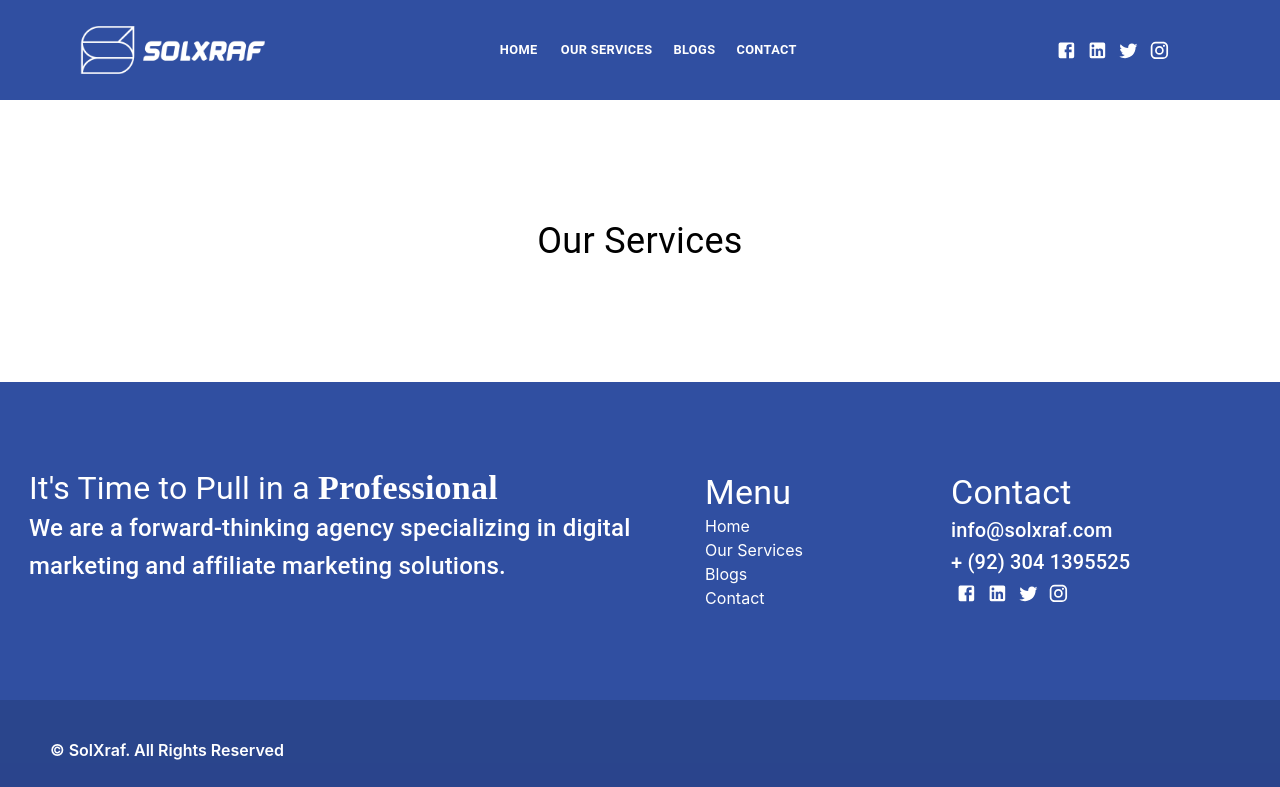
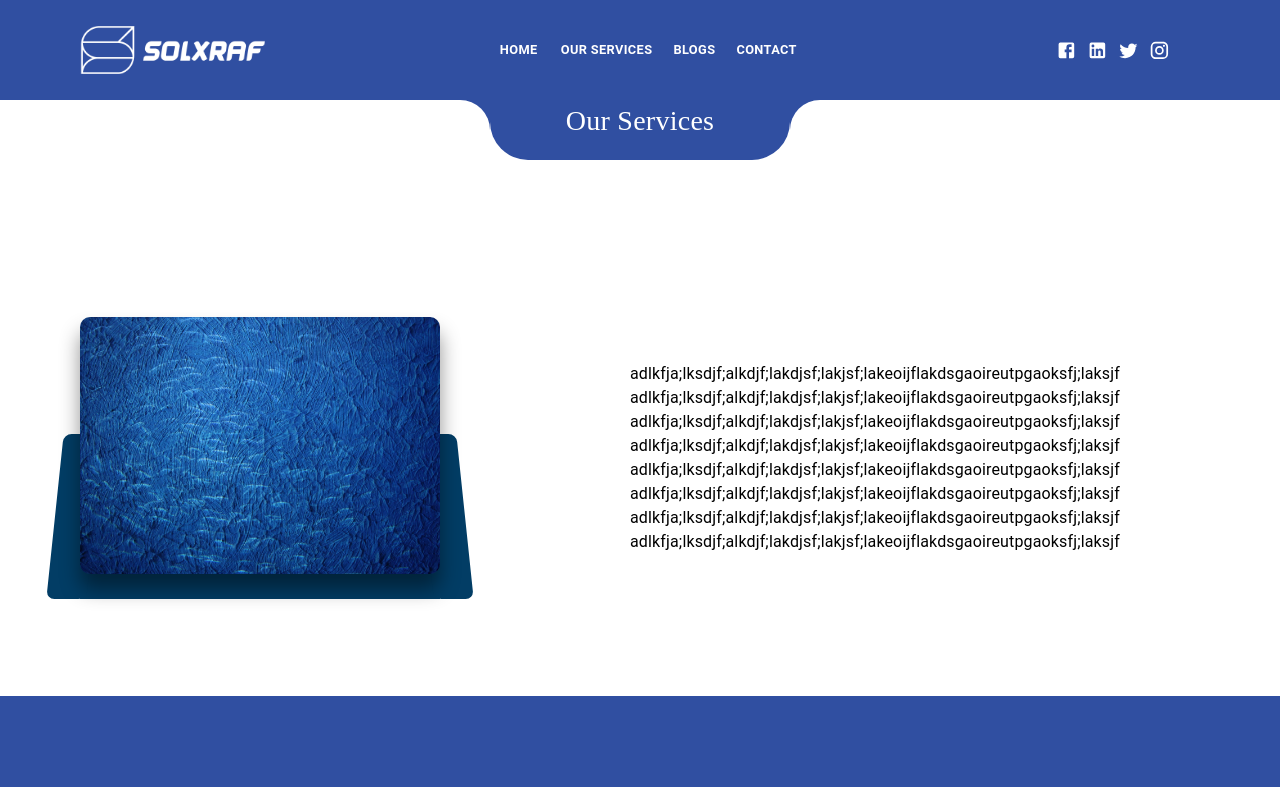
Before and after one commit to hammadaslam1/SOLXRAF-marketing, a React (Create React App) app in the folder client/: page /portfolio in a window 1280 px wide. Shown: the top 787 px of the page. Built offline with nearby package versions, Linux system fonts and the light colour scheme.

Commit message:
initiated blogs section

```diff
--- /dev/null
+++ b/client/src/components/cards/BlogCard.jsx
@@ -0,0 +1,33 @@
+import * as React from "react";
+import Card from "@mui/material/Card";
+import CardContent from "@mui/material/CardContent";
+import CardMedia from "@mui/material/CardMedia";
+import Typography from "@mui/material/Typography";
+import { CardActionArea } from "@mui/material";
+import PIC from '../assets/backgrounds/textureBack.jpg'
+
+const BlogCard = () => {
+  return (
+    <Card sx={{ maxWidth: 345 }}>
+      <CardActionArea>
+        <CardMedia
+          component="img"
+          height="140"
+          image={PIC}
+          alt="green iguana"
+        />
+        <CardContent>
+          <Typography gutterBottom variant="h5" component="div">
+            Lizard
+          </Typography>
+          <Typography variant="body2" color="text.secondary">
+            Lizards are a widespread group of squamate reptiles, with over 6,000
+            species, ranging across all continents except Antarctica
+          </Typography>
+        </CardContent>
+      </CardActionArea>
+    </Card>
+  );
+};
+
+export default BlogCard;
--- a/client/src/components/navbars/Header.jsx
+++ b/client/src/components/navbars/Header.jsx
@@ -14,7 +14,12 @@ const Header = () => {
       }}
     >
       <div
-        style={{ width: "100%", height: "100%", backgroundColor: "#304FA1aa" }}
+        style={{
+          width: "100%",
+          height: "100%",
+          backgroundColor: "#304FA1aa",
+          position: "relative",
+        }}
       >
         <div className="flex flex-col  p-[20px] text-lg">
           <Typography
@@ -61,6 +66,17 @@ const Header = () => {
             Book Meeting
           </Button>
         </div>
+        <div
+          style={{
+            width: "50px",
+            height: "50px",
+            backgroundColor: "transparent",
+            borderRadius: "50%",
+            pointerEvents: 'none', /* Ensure the inner div doesn't capture mouse events */
+    // borderRadius: 'inherit',
+            zIndex: -3,
+          }}
+        ></div>
       </div>
     </Box>
   );
--- /dev/null
+++ b/client/src/components/navbars/PageHeading.jsx
@@ -0,0 +1,79 @@
+import { Box, Typography } from "@mui/material";
+
+const PageHeading = (props) => {
+  return (
+    <Box
+      className="about-header"
+      sx={{
+        // backgroundImage: `url(${SERVICES})`,
+        // backgroundPosition: "center",
+        // backgroundSize: "cover",
+        // backgroundRepeat: "no-repeat",
+        // height: "67vh",
+        display: "flex",
+        justifyContent: "center",
+        alignItems: "center",
+        // color: "#fff",
+        // backgroundColor: "#0f0",
+        margin: "0",
+        padding: "0",
+      }}
+    >
+      <div
+        style={{
+          flex: 2,
+          // border: "2px solid #fff",
+          height: "60px",
+
+          backgroundColor: "#304FA1",
+        }}
+      >
+        <div
+          style={{
+            width: "100%",
+            height: "100%",
+            backgroundColor: "#fff",
+            borderTopRightRadius: "30px",
+          }}
+        ></div>
+      </div>
+      <Typography
+        fontSize="28px"
+        sx={{
+          flex: 1,
+          // border: "2px solid #304FA1",
+          color: "#fff",
+          textAlign: "center",
+          height: "60px",
+          borderBottomLeftRadius: "38px",
+          borderBottomRightRadius: "38px",
+          backgroundColor: "#304FA1",
+          fontFamily: "Krona One",
+          minWidth: "300px",
+        }}
+      >
+        {props.children}
+      </Typography>
+      <div
+        style={{
+          flex: 2,
+          // border: "2px solid #fff",
+          height: "60px",
+
+          backgroundColor: "#304FA1",
+        }}
+      >
+        <div
+          style={{
+            width: "100%",
+            height: "100%",
+            backgroundColor: "#fff",
+            borderTopLeftRadius: "30px",
+          }}
+        ></div>
+      </div>
+    </Box>
+  );
+};
+
+export default PageHeading;
--- a/client/src/index.css
+++ b/client/src/index.css
@@ -4,12 +4,16 @@
 @import url('https://fonts.googleapis.com/css2?family=Krona+One&display=swap');
 
 
+/* * {
+  font-family: 'Krona Ona' !important;
+} */
+
 body {
   margin: 0;
   /* font-family: 'krona one'; */
-  font-family: BlinkMacSystemFont, 'Segoe UI', 'Roboto', 'Oxygen',
+  /* font-family: 'Krona One', BlinkMacSystemFont, 'Segoe UI', 'Roboto', 'Oxygen',
     'Ubuntu', 'Cantarell', 'Fira Sans', 'Droid Sans', 'Helvetica Neue',
-    sans-serif !important;
+    sans-serif !important; */
   -webkit-font-smoothing: antialiased;
   -moz-osx-font-smoothing: grayscale;
   min-height: 100vh;
--- a/client/src/screens/Blogs.jsx
+++ b/client/src/screens/Blogs.jsx
@@ -1,4 +1,7 @@
 import { useEffect } from "react";
+import PageHeading from "../components/navbars/PageHeading";
+import { Box } from "@mui/material";
+import BlogCard from "../components/cards/BlogCard";
 
 const Blogs = () => {
   useEffect(() => {
@@ -7,9 +10,14 @@ const Blogs = () => {
   }, []);
   return (
     <div>
-            Blogs
+      <PageHeading>Our Blogs</PageHeading>
+      <Box sx={{display: 'flex', flexWrap: 'wrap', justifyContent: 'space-evenly', margin: '50px'}}>
+        {new Array(20).fill(0).map((data, i) => (
+          <BlogCard />
+        ))}
+      </Box>
     </div>
   );
-}
+};
 
 export default Blogs;
--- a/client/src/screens/Contact.jsx
+++ b/client/src/screens/Contact.jsx
@@ -1,11 +1,12 @@
 import { useEffect } from "react";
+import PageHeading from "../components/navbars/PageHeading";
 
 const Contact = () => {
   useEffect(() => {
     // Scroll to the top when the component mounts
     window.scrollTo(0, 0);
   }, []);
-  return <div>Contact</div>;
+  return <div><PageHeading>Contact Us</PageHeading></div>;
 };
 
 export default Contact;
--- a/client/src/screens/Portfolio.jsx
+++ b/client/src/screens/Portfolio.jsx
@@ -1,6 +1,9 @@
+/* eslint-disable jsx-a11y/alt-text */
 import { Box, Typography } from "@mui/material";
 import { useEffect } from "react";
 import SERVICES from "../components/assets/backgrounds/textureBack.jpg";
+import "../styles/portfolioCSS.css";
+import PageHeading from "../components/navbars/PageHeading";
 
 const Portfolio = () => {
   useEffect(() => {
@@ -9,23 +12,37 @@ const Portfolio = () => {
   }, []);
   return (
     <div>
-      <Box
-        className="about-header"
-        sx={{
-          // backgroundImage: `url(${SERVICES})`,
-          // backgroundPosition: "center",
-          // backgroundSize: "cover",
-          // backgroundRepeat: "no-repeat",
-          // height: "67vh",
-          display: "flex",
-          justifyContent: "center",
-          alignItems: "center",
-          // color: "#fff",
-          margin: "0",
-          padding: "0",
-        }}
-      >
-        <Typography fontSize="36px">Our Services</Typography>
+      <PageHeading>Our Services</PageHeading>
+      <Box className="about-body">
+        <div className="root">
+          <div style={{ height: "117px" }}>
+            <img
+              src={SERVICES}
+              width="360px"
+              style={{
+                boxShadow: "0px 15px 20px #0000006E",
+                borderRadius: "10px",
+              }}
+            />
+          </div>
+          <div
+            className="trapezoid"
+            style={{ height: "165px", width: "360px" }}
+          ></div>
+        </div>
+        <div style={{ flex: 1 }}></div>
+        <Box sx={{ flex: 3 }}>
+          <Typography>
+            adlkfja;lksdjf;alkdjf;lakdjsf;lakjsf;lakeoijflakdsgaoireutpgaoksfj;laksjf
+            adlkfja;lksdjf;alkdjf;lakdjsf;lakjsf;lakeoijflakdsgaoireutpgaoksfj;laksjf
+            adlkfja;lksdjf;alkdjf;lakdjsf;lakjsf;lakeoijflakdsgaoireutpgaoksfj;laksjf
+            adlkfja;lksdjf;alkdjf;lakdjsf;lakjsf;lakeoijflakdsgaoireutpgaoksfj;laksjf
+            adlkfja;lksdjf;alkdjf;lakdjsf;lakjsf;lakeoijflakdsgaoireutpgaoksfj;laksjf
+            adlkfja;lksdjf;alkdjf;lakdjsf;lakjsf;lakeoijflakdsgaoireutpgaoksfj;laksjf
+            adlkfja;lksdjf;alkdjf;lakdjsf;lakjsf;lakeoijflakdsgaoireutpgaoksfj;laksjf
+            adlkfja;lksdjf;alkdjf;lakdjsf;lakjsf;lakeoijflakdsgaoireutpgaoksfj;laksjf
+          </Typography>
+        </Box>
       </Box>
     </div>
   );
--- /dev/null
+++ b/client/src/styles/portfolioCSS.css
@@ -0,0 +1,59 @@
+.about-body {
+    height: 67vh;
+    display: flex;
+    align-items: center;
+    justify-content: space-evenly;
+
+    padding: 100px 80px 40px 80px;
+}
+
+
+.root {
+    position: relative;
+    align-items: center;
+    flex: 1;
+    /* display: inline-block; */
+    /* background: #023d65; */
+    border-top-left-radius: 8px;
+    border-top-right-radius: 8px;
+    /* height: 100%; */
+}
+
+.trapezoid {
+    position: relative;
+    display: flex;
+    align-items: center;
+    justify-content: center;
+    color: white;
+    background-color: #023d65;
+    z-index: -1;
+}
+
+
+.trapezoid:before {
+    content: " ";
+    display: block;
+    background: #023d65;
+    width: 40px;
+    height: 165px;
+    position: absolute;
+    top: 0;
+    left: -25px;
+    transform: skew(-6deg);
+    border-radius: 8px;
+    z-index: -1;
+}
+
+.trapezoid:after {
+    content: " ";
+    display: block;
+    background: #023d65;
+    width: 40px;
+    height: 165px;
+    position: absolute;
+    top: 0;
+    right: -25px;
+    transform: skew(6deg);
+    border-radius: 8px;
+    z-index: -1;
+}
```
Also changed, not shown: client/src/components/inputs/Search.jsx (added). Lines whose indentation alone changed are shown as unchanged.
